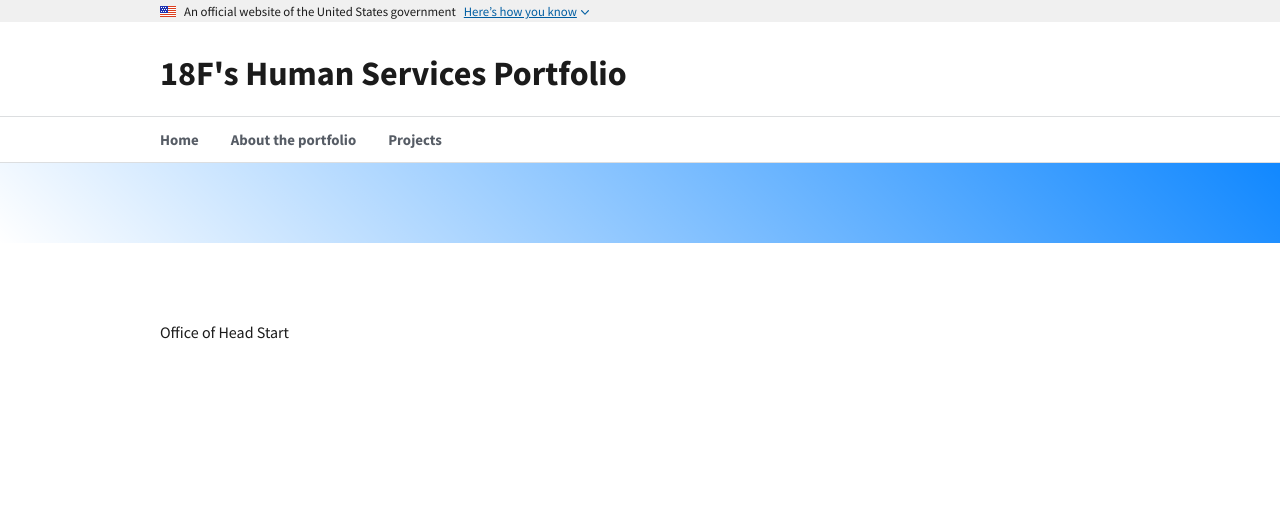
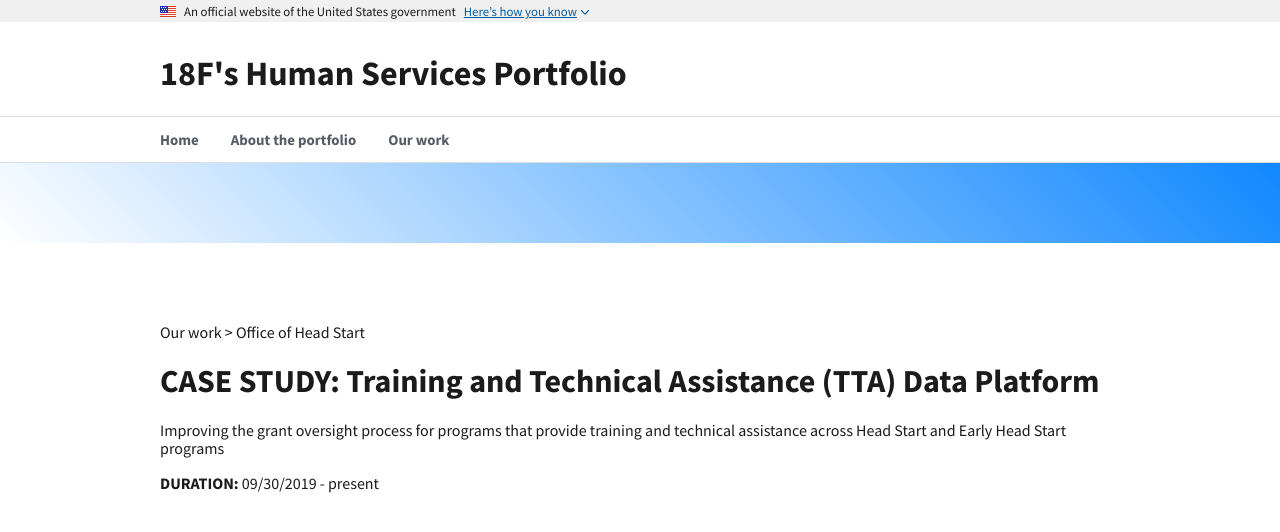
Before and after one commit to 18F/public-benefits, a Jekyll site: the page built from _projects/ohs-tta.md, in a window 1280 px wide. Shown: the top 532 px of the page. Built offline with Jekyll 4.4.1, drawn with Linux system fonts in a browser that asks for light colours.

Commit message:
add a few elements to project page

```diff
--- a/_layouts/base.html
+++ b/_layouts/base.html
@@ -2,7 +2,7 @@
 <html lang="en" dir="ltr">
 <head>
   <meta charset="utf-8">
-  <title>{{ page.title }}</title>
+  <title>{{ page.short_name | page.title }}</title>
   <link rel="stylesheet" href="{{ site.baseurl }}/assets/css/uswds.min.css">
   <link rel="stylesheet" href="{{ site.baseurl }}/assets/css/style.css">
 </head>
@@ -71,7 +71,7 @@
             <a class="usa-nav__link" href="{{ site.baseurl }}/about/"><span>About the portfolio</span></a>
           </li>
           <li class="usa-nav__primary-item">
-            <a class="usa-nav__link" href="{{ site.baseurl }}/projects/"><span>Projects</span></a>
+            <a class="usa-nav__link" href="{{ site.baseurl }}/projects/"><span>Our work</span></a>
           </li>
         </ul>
         <!-- <div class="usa-nav__secondary">
--- a/_layouts/project.html
+++ b/_layouts/project.html
@@ -5,6 +5,11 @@ layout: base
 <div id="banner"></div>
 <div class="grid-container usa-section">
   <!-- put front-matter tags outside content -->
-  <p>{{ page.partner }}</p>
+  <p idea="trail">Our work > {{ page.short_name }}</p>
+  <h1>CASE STUDY: {{ page.project_name }}</h1>
+  <p id="summary">{{ page.summary }}</p>
+  <p><strong>DURATION:</strong> {{ page.start_date }} - {{ page.end_date }}</p>
+
+
   {{ content }}
 </div>
--- a/_projects/ohs-tta.md
+++ b/_projects/ohs-tta.md
@@ -1,5 +1,7 @@
 ---
-name: Training and Technical Assistance (TTA) Data Platform
+short_name: Office of Head Start
+
+project_name: Training and Technical Assistance (TTA) Data Platform
 
 path: /projects/ohs-tta/
 
@@ -7,11 +9,13 @@ summary: Improving the grant oversight process for programs that provide trainin
 
 start_date: 09/30/2019
 
-end_date:
+end_date: present
 
 current: true
 
-partner: Office of Head Start
+partner: Administration for Children and Families
+
+partner_url: https://www.acf.hhs.gov/
 
 people:
 - Matt Dobson
--- a/assets/css/style.css
+++ b/assets/css/style.css
@@ -12,3 +12,11 @@
   background-color: #18f;
   height: 5rem;
 }
+
+#trail {
+
+}
+
+#summary {
+
+}
```
